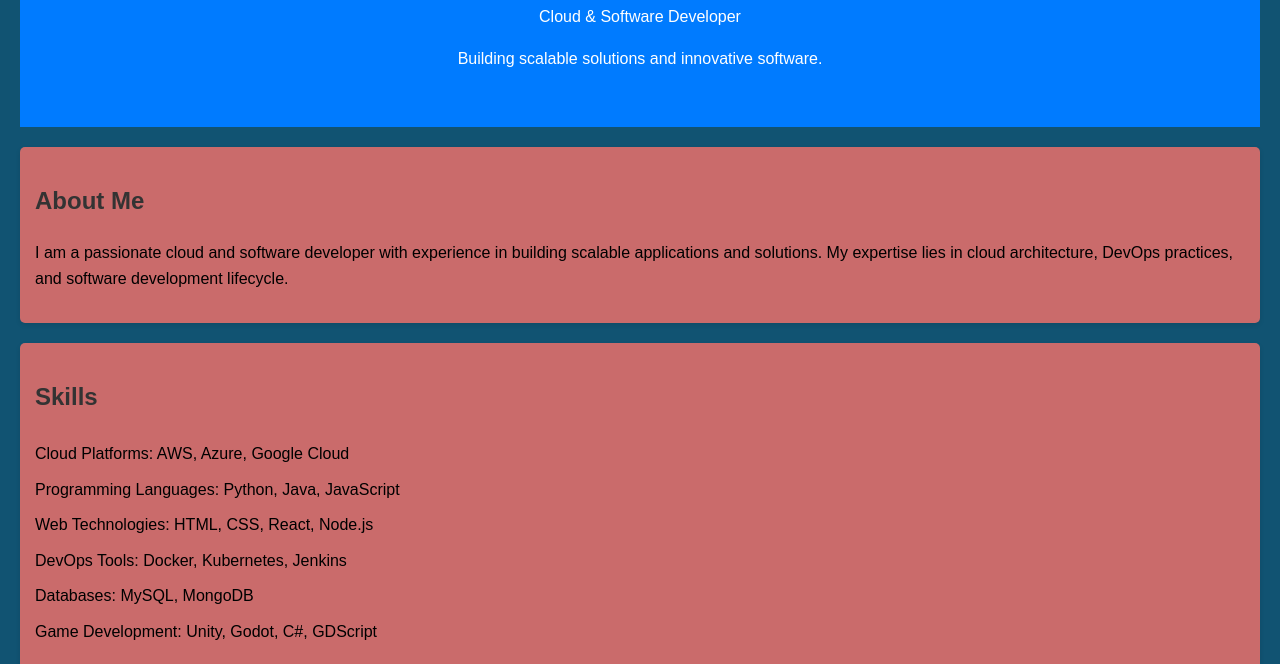
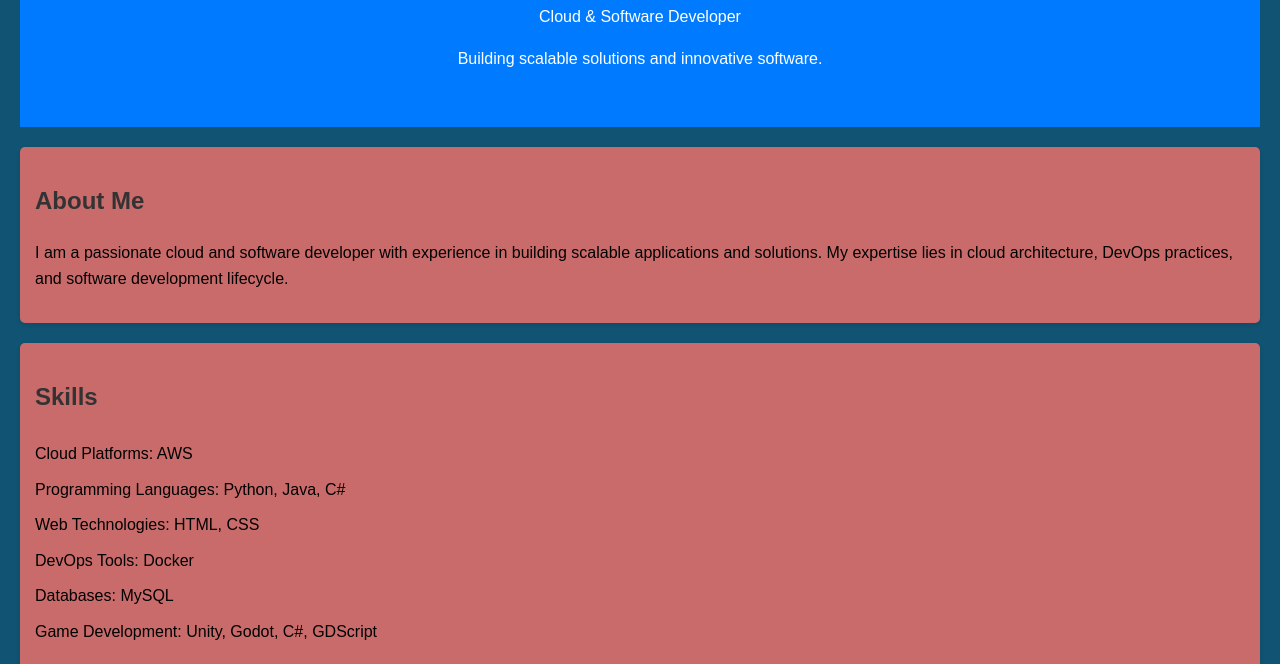
Before and after one commit to MorganaShiro/AWS-Website-project, a plain HTML site: page Index.html in a window 1280 px wide. Shown: the part 136-800 px from the top of the page. Drawn offline with Linux system fonts and the light colour scheme.

Commit message:
updated skills

```diff
--- a/Index.html
+++ b/Index.html
@@ -25,11 +25,11 @@
     <section class="skills">
         <h2>Skills</h2>
         <ul>
-            <li>Cloud Platforms: AWS, Azure, Google Cloud</li>
-            <li>Programming Languages: Python, Java, JavaScript</li>
-            <li>Web Technologies: HTML, CSS, React, Node.js</li>
-            <li>DevOps Tools: Docker, Kubernetes, Jenkins</li>
-            <li>Databases: MySQL, MongoDB</li>
+            <li>Cloud Platforms: AWS</li>
+            <li>Programming Languages: Python, Java, C#</li>
+            <li>Web Technologies: HTML, CSS</li>
+            <li>DevOps Tools: Docker</li>
+            <li>Databases: MySQL</li>
             <li>Game Development: Unity, Godot, C#, GDScript</li> <!-- Added Game Development Skills -->
         </ul>
     </section>
@@ -75,8 +75,8 @@
         <p>As a game developer, I specialize in creating engaging and immersive experiences using industry-standard tools like Unity and Unreal Engine. I enjoy experimenting with game mechanics and storytelling to create unique gameplay experiences.</p>
         <div class="game-projects">
             <div class="project">
-                <h3>Game Project One</h3>
-                <p>A 2D platformer developed in Unity, featuring dynamic levels and challenging gameplay.</p>
+                <h3>Tappy Plane</h3>
+                <p>A 2D autoscroller developed in Unity.</p>
                 <div class="project-image">
                     <img src="https://via.placeholder.com/200" alt="Game Project One Image">
                 </div>
```
